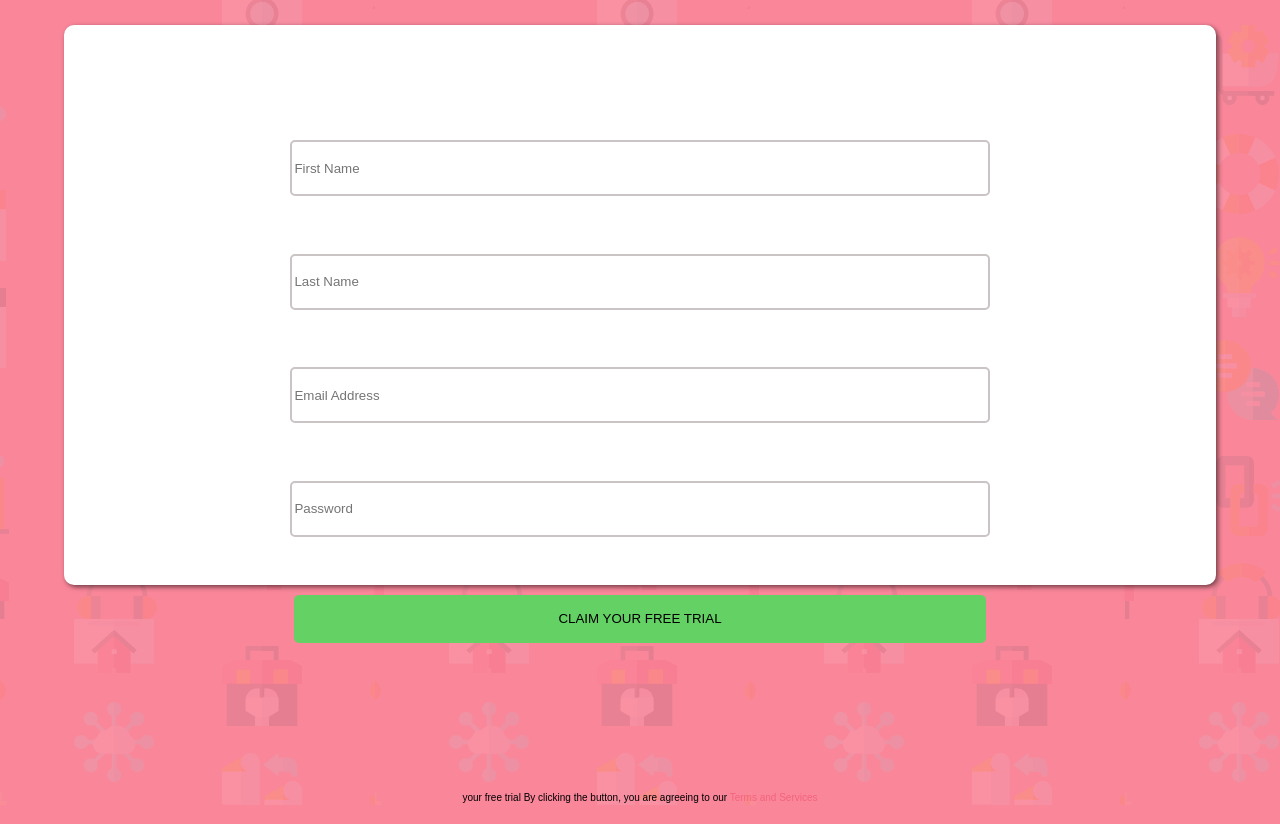
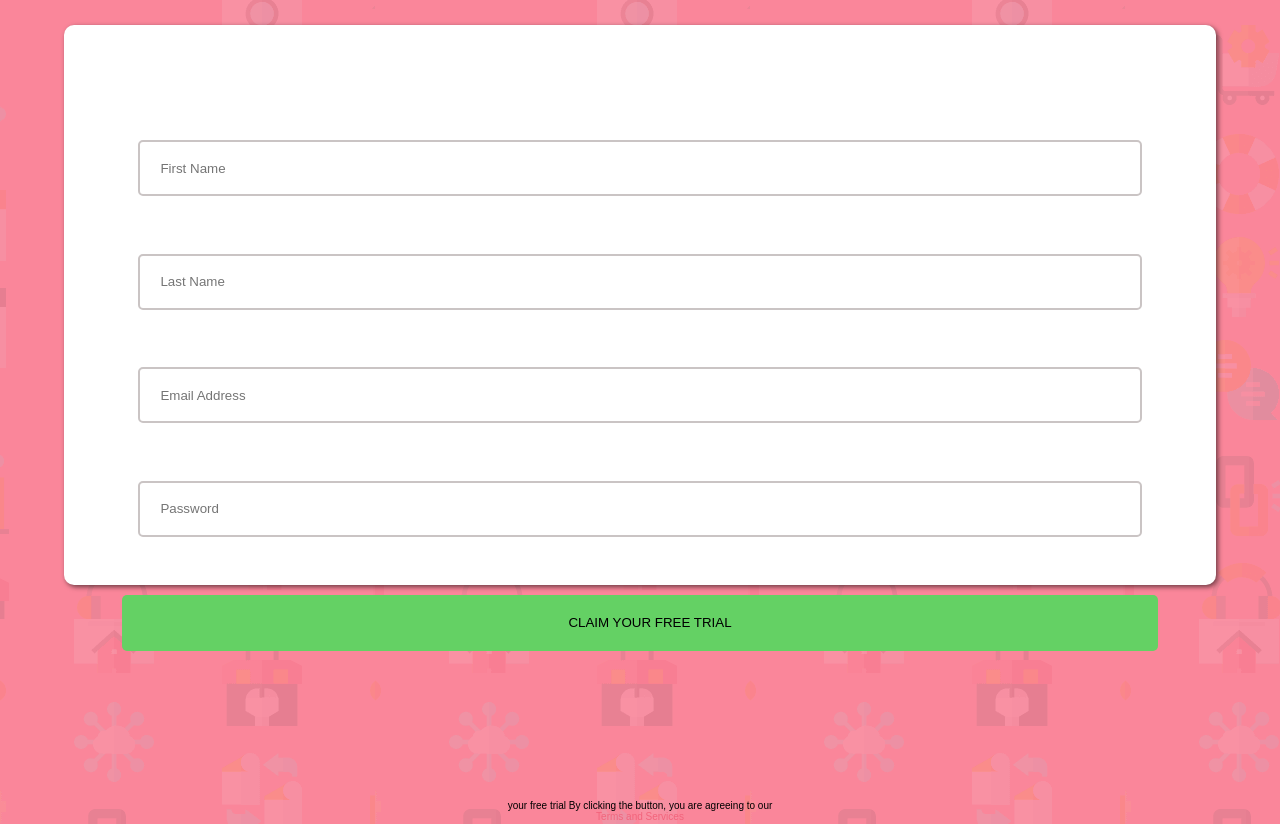
Before and after one commit to Abraaodearaujo/projeto-login, a plain HTML site: page index.html in a window 1280 px wide. Shown: the part 381-1205 px from the top of the page. Drawn offline with Linux system fonts and the light colour scheme; files whose address does not match are found by name.

Commit message:
atualizei o projeto login

```diff
--- a/estilos/mobile.css
+++ b/estilos/mobile.css
@@ -32,7 +32,7 @@ body {
 }
 
 #dias-gratis > p {
-    margin-top: 4%;
+    margin-top: 15px;
 }
 
 #dias-gratis:hover {
@@ -61,26 +61,26 @@ body {
 
 #eprimeiro-nome {
     margin-top: 10%;
-    width: 60%;
+    width: 85%;
     height: 6vh;
 }
 
 #eultimo-nome {
     margin-top: 5%;
-    width: 60%;
+    width: 85%;
     height: 6vh;
 }
 
 
 #email {
     margin-top: 5%;
-    width: 60%;
+    width: 85%;
     height: 6vh;
 }
 
 #esenha {
     margin-top: 5%;
-    width: 60%;
+    width: 85%;
     height: 6vh;
 }
 
@@ -88,14 +88,14 @@ body {
     border: none;
     background-color: rgb(100, 209, 100);
     margin-top: 5%;
-    width: 60%;
-    height: 6vh;
+    width: 90%;
+    height: 7vh;
 }
 
 input {
     border: 2px solid rgb(202, 196, 196);
     border-radius: 5px;
-    padding: 2px;
+    padding: 2px 0px 2px 20px;
 }
 
 input:focus {
--- a/index.html
+++ b/index.html
@@ -44,7 +44,7 @@
                 <input type="submit" value="CLAIM YOUR FREE TRIAL" id="entrar">
             </div>
         </form>
-        <p>your free trial By clicking the button, you are agreeing to our <a href="#">Terms and Services</a></p>
+        <p>your free trial By clicking the button, you are agreeing to our <br><a href="#">Terms and Services</a></p>
     </main>
 </body>
 </html
```
